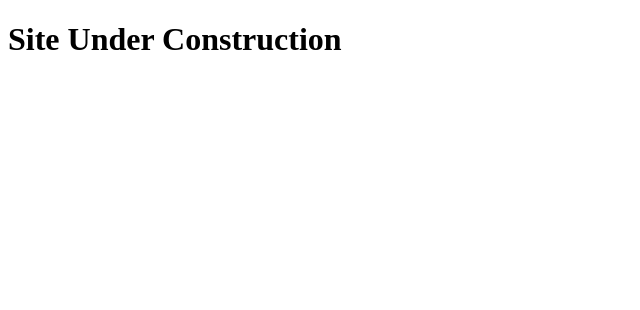
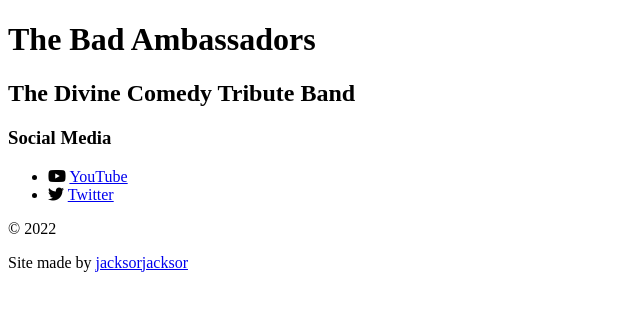
Before and after one commit to jacksorjacksor/the-bad-ambassadors, a plain HTML site: page index.html in a window 1280 px wide. Shown: the whole page, without its empty margins (0-640 px from the left). Drawn offline with Linux system fonts and the light colour scheme.

Commit message:
does font awesome work?

```diff
--- a/index.html
+++ b/index.html
@@ -4,9 +4,43 @@
 		<meta charset="UTF-8" />
 		<meta http-equiv="X-UA-Compatible" content="IE=edge" />
 		<meta name="viewport" content="width=device-width, initial-scale=1.0" />
-		<title>The Bad Ambassadors</title>
+		<title>The Bad Ambassadors | The Divine Comedy Tribute Band</title>
+		<!-- Font Awesome -->
+		<script
+			src="https://kit.fontawesome.com/1353dfbca9.js"
+			crossorigin="anonymous"
+		></script>
 	</head>
 	<body>
-		<h1>Site Under Construction</h1>
+		<header>
+			<h1>The Bad Ambassadors</h1>
+			<h2>The Divine Comedy Tribute Band</h2>
+		</header>
+		<main>
+			<h3>Social Media</h3>
+			<ul>
+				<li>
+					<i class="fa-brands fa-youtube"></i>
+					<a
+						href="https://www.youtube.com/channel/UC_VJJCA72Zl25v-rScVoc8A"
+						target="_blank"
+						>YouTube</a
+					>
+				</li>
+				<li>
+					<i class="fa-brands fa-twitter"></i>
+					<a href="https://twitter.com/badambassadors" target="_blank"
+						>Twitter</a
+					>
+				</li>
+			</ul>
+		</main>
+		<footer>
+			<p>&#169; 2022</p>
+			<p>
+				Site made by
+				<a href="jacksorjacksor.xyz" target="_blank">jacksorjacksor</a>
+			</p>
+		</footer>
 	</body>
 </html>
```
Also changed, not shown: imgs/the-bad-ambassadors-my-lovely-horse.jpg (added).
